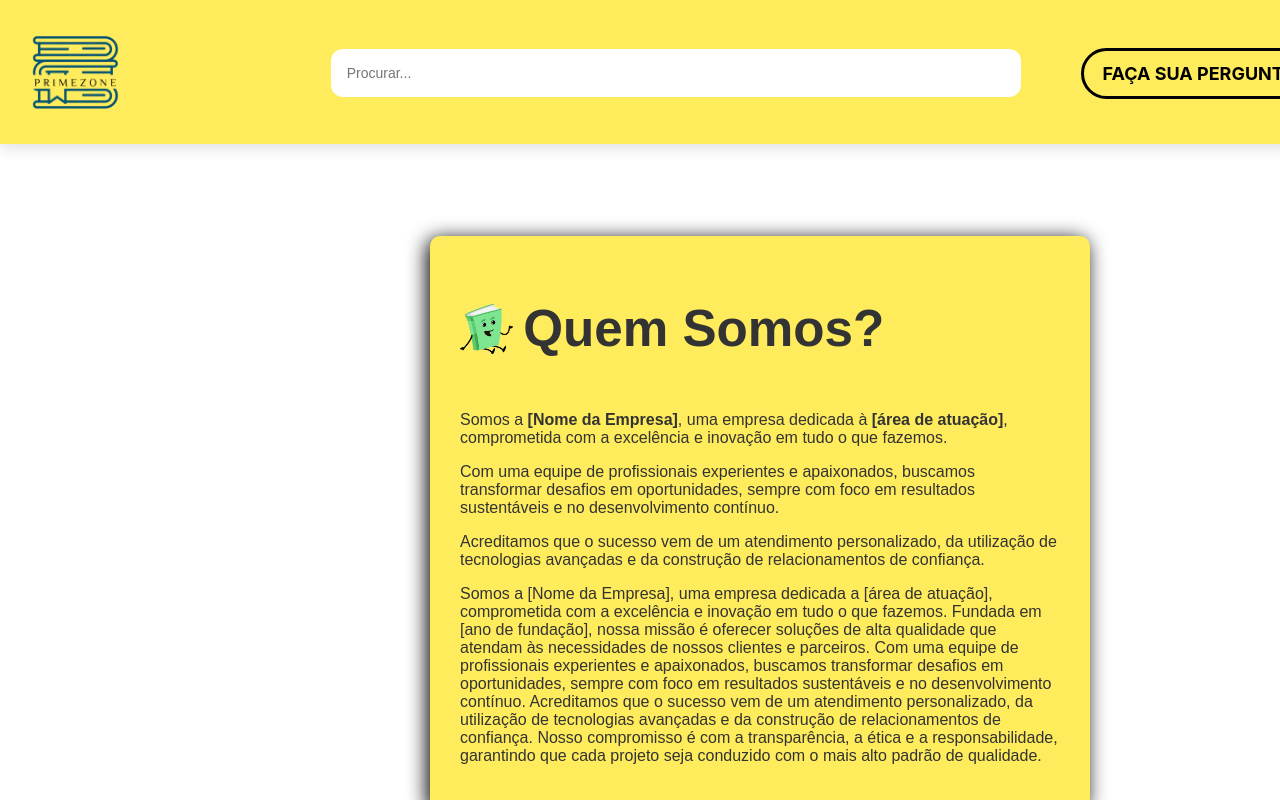
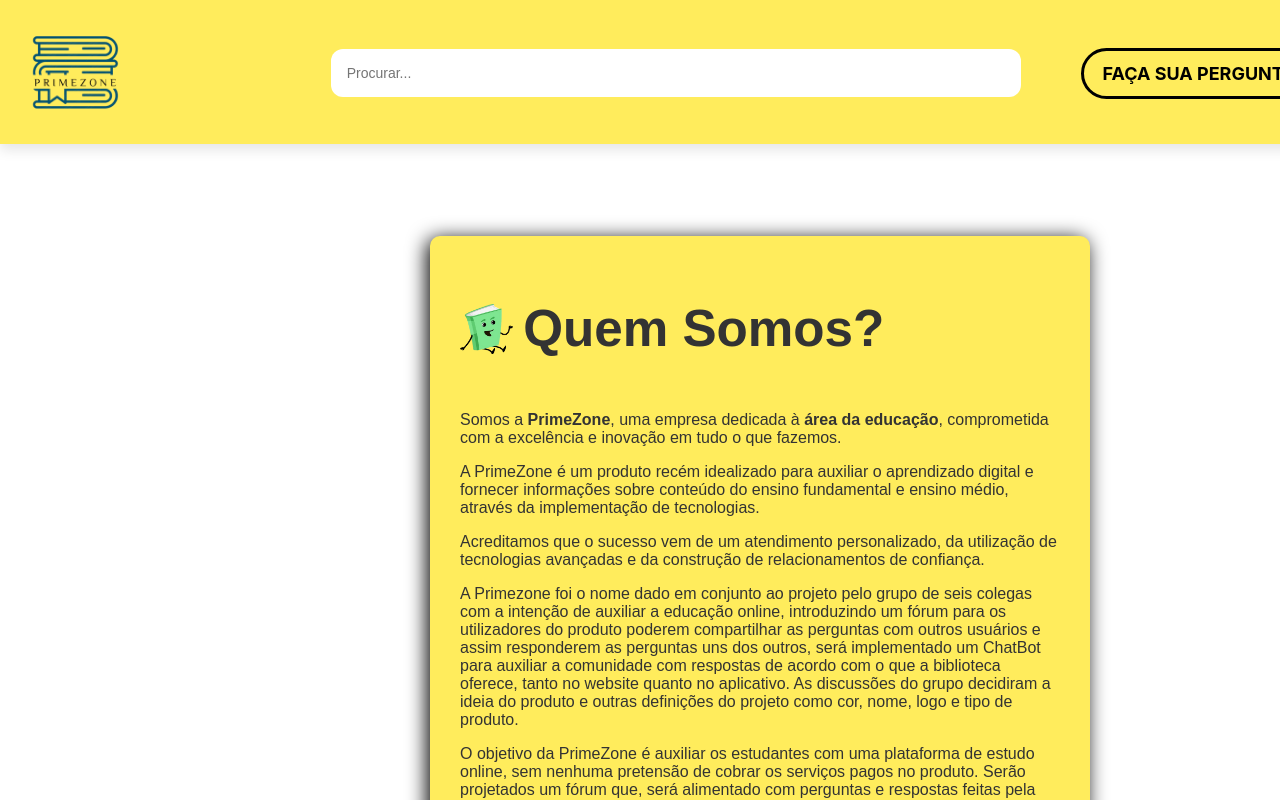
Before and after one commit to Sales99/The-Last-Dance, a React (Vite) app in the folder Site_sprint/: page /quemsomos in a window 1280 px wide. Built offline with nearby package versions, Linux system fonts and the light colour scheme; no server answers; a web font is replaced by a local one.

Commit message:
arrumei um pouco do texto quem somos o css e nome do usuario que nao salvava

```diff
--- a/Site_sprint/src/Pages/Perfil/Perfil.jsx
+++ b/Site_sprint/src/Pages/Perfil/Perfil.jsx
@@ -254,7 +254,7 @@ const Perfil = () => {
             style={{ display: 'none' }}
             onChange={handleFileChange}
           />
-          <h2 className='username'>{username}</h2>
+          <h2 className='username'>{name}</h2>
           <h3 className='editar-button' onClick={openEditPopup}>
             <svg xmlns="http://www.w3.org/2000/svg" width="24" height="24" viewBox="0 0 20 20" fill="4B4B4B">
               <path d="M3.944 11.79a.5.5 0 0 1 .141-.277L14.163 1.435a.5.5 0 0 1 .707 0l3.89 3.89a.5.5 0 0 1 0 .706L8.68 16.11a.5.5 0 0 1-.277.14l-4.595.706a.5.5 0 0 1-.57-.57zm.964.314l-.577 3.76l3.759-.578l9.609-9.608l-3.183-3.182z"></path>
--- a/Site_sprint/src/Pages/Quemsomos/Quemsomos.jsx
+++ b/Site_sprint/src/Pages/Quemsomos/Quemsomos.jsx
@@ -18,20 +18,19 @@ const Quemsomos = () => {
           </div>
           <div className="description">
             <p>
-              Somos a <strong>[Nome da Empresa]</strong>, uma empresa dedicada à <strong>[área de atuação]</strong>, comprometida com a excelência e inovação em tudo o que fazemos.
+              Somos a <strong>PrimeZone</strong>, uma empresa dedicada à <strong>área da educação</strong>, comprometida com a excelência e inovação em tudo o que fazemos.
             </p>
             <p>
-              Com uma equipe de profissionais experientes e apaixonados, buscamos transformar desafios em oportunidades, sempre com foco em resultados sustentáveis e no desenvolvimento contínuo.
+            A PrimeZone é um produto recém idealizado para auxiliar o aprendizado digital e fornecer informações sobre conteúdo do ensino fundamental e ensino médio, através da implementação de tecnologias.
             </p>
             <p>
               Acreditamos que o sucesso vem de um atendimento personalizado, da utilização de tecnologias avançadas e da construção de relacionamentos de confiança.
             </p>
             <p>
-            Somos a [Nome da Empresa], uma empresa dedicada a [área de atuação], comprometida com a excelência e inovação em tudo o que fazemos. Fundada em [ano de fundação], nossa missão é oferecer soluções de alta qualidade que atendam às necessidades de nossos clientes e parceiros.
-
-Com uma equipe de profissionais experientes e apaixonados, buscamos transformar desafios em oportunidades, sempre com foco em resultados sustentáveis e no desenvolvimento contínuo.
-
-    Acreditamos que o sucesso vem de um atendimento personalizado, da utilização de tecnologias avançadas e da construção de relacionamentos de confiança. Nosso compromisso é com a transparência, a ética e a responsabilidade, garantindo que cada projeto seja conduzido com o mais alto padrão de qualidade.
+              A Primezone foi o nome dado em conjunto ao projeto pelo grupo de seis colegas com a intenção de auxiliar a educação online, introduzindo um fórum para os utilizadores do produto poderem compartilhar as perguntas com outros usuários e assim responderem as perguntas uns dos outros, será implementado um ChatBot para auxiliar a comunidade com respostas de acordo com o que a biblioteca oferece, tanto no website quanto no aplicativo. As discussões do grupo decidiram a ideia do produto e outras definições do projeto como cor, nome, logo e tipo de produto.
+            </p>
+            <p>
+            O objetivo da PrimeZone é auxiliar os estudantes com uma plataforma de estudo online, sem nenhuma pretensão de cobrar os serviços pagos no produto. Serão projetados um fórum que, será alimentado com perguntas e respostas feitas pela comunidade e, um ChatBot desenvolvido para oferecer respostas rápidas, de acordo com a capacidade do próprio, independente do horário ou da situação. Então assim, a PrimeZone tem o propósito de contribuir no sistema educacional online de Santo André.
             </p>
           </div>
         </div>
--- a/Site_sprint/src/components/Conteudo_Home/Main.jsx
+++ b/Site_sprint/src/components/Conteudo_Home/Main.jsx
@@ -123,13 +123,13 @@ const [currentResponseId, setCurrentResponseId] = useState(null);
 
   // Icones das materias
   const iconList = [
-    { name: 'matematica', img: matematica, label: 'Matemática' },
-    { name: 'portugues', img: portugues, label: 'Português' },
-    { name: 'quimica', img: quimica, label: 'Química' },
+    { name: 'matemática', img: matematica, label: 'Matemática' },
+    { name: 'português', img: portugues, label: 'Português' },
+    { name: 'quimíca', img: quimica, label: 'Química' },
     { name: 'biologia', img: biologia, label: 'Biologia' },
-    { name: 'fisica', img: fisica, label: 'Física' },
+    { name: 'física', img: fisica, label: 'Física' },
     { name: 'geografia', img: geografia, label: 'Geografia' },
-    { name: 'historia', img: historia, label: 'História' },
+    { name: 'história', img: historia, label: 'História' },
     { name: 'sociologia', img: sociologia, label: 'Sociologia' },
   ];
   const carouselRef = React.useRef(null);
```
